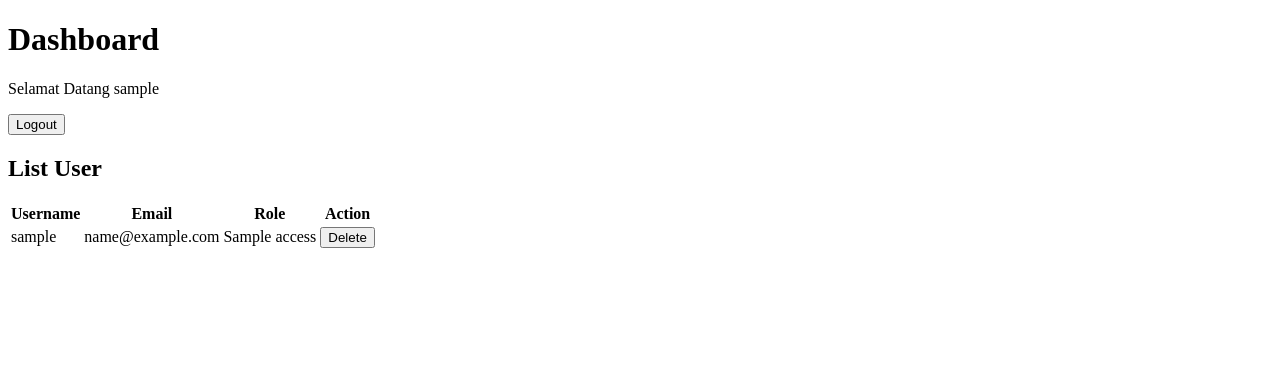
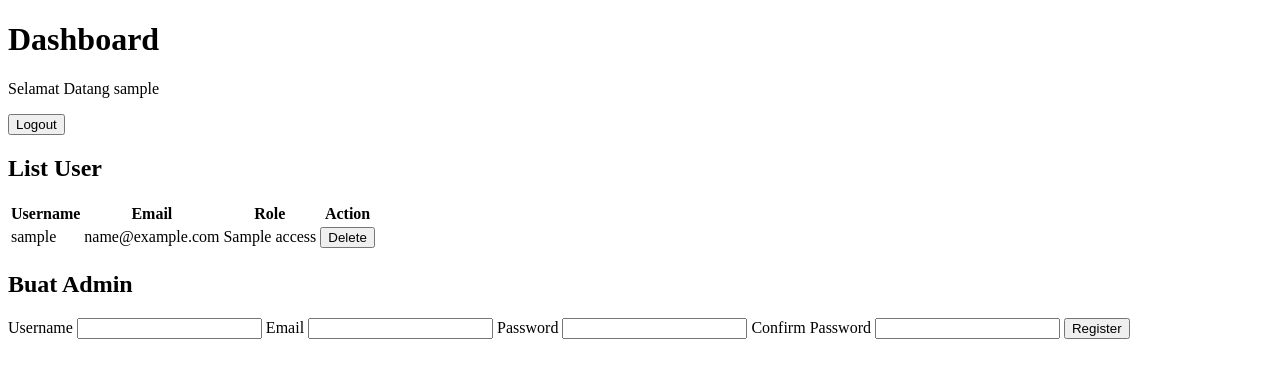
Before and after one commit to aliepratama/kuliah-tugas-web-praktik-3, a Flask app: template account_management/templates/dashboard_admin.html in a window 1280 px wide. Shown: the top 378 px of the page. Run offline with Flask 3, Linux system fonts and the light colour scheme; the template is opened without the code that fills it: most values are stand-ins (such as "Sample title", 1, 10 or a date in 2020).

Commit message:
feat: add form for admin register

```diff
--- a/account_management/app.py
+++ b/account_management/app.py
@@ -39,6 +39,7 @@ def register():
     if request.method == 'POST':
         username = request.form.get("username")
         email = request.form.get("email")
+        access = request.form.get("access")
         password = request.form.get("password")
         confirm_password = request.form.get("confirm_password")
         if password == confirm_password:
@@ -46,7 +47,8 @@ def register():
             response = supabase.table('coba_akun').insert([{
                 'username': username,
                 'email': email,
-                'password': hashed_password
+                'password': hashed_password,
+                'access': access
             }]).execute()
             if response:
                 return render_template('register.html', status='Berhasil')
@@ -58,5 +60,13 @@ def logout():
     session.clear()
     return redirect('/')
 
+@app.route('/delete', methods=["POST"])
+def delete():
+    if request.method == 'POST':
+        id = request.form.get('id')
+        response = supabase.table('coba_akun').delete().eq('id', id).execute()
+        return redirect('/')
+    return redirect('/')
+
 if __name__ == '__main__':
     app.run(debug=True)
--- a/account_management/templates/dashboard_admin.html
+++ b/account_management/templates/dashboard_admin.html
@@ -37,6 +37,22 @@
                 </tr>
                 {% endfor %}
             </tbody>
+        </table>
+    </section>
+    <section>
+        <h1>Buat Admin</h1>
+        <form action="/register" method="post">
+            <label for="username">Username</label>
+            <input type="text" name="username" id="username">
+            <label for="email">Email</label>
+            <input type="email" name="email" id="email">
+            <label for="password">Password</label>
+            <input type="password" name="password" id="password">
+            <label for="confirm_password">Confirm Password</label>
+            <input type="password" name="confirm_password" id="confirm_password">
+            <input type="hidden" name="access" value="admin">
+            <button type="submit">Register</button>
+        </form>
     </section>
 </body>
 </html>
--- a/account_management/templates/register.html
+++ b/account_management/templates/register.html
@@ -15,6 +15,7 @@
         <input type="password" name="password" id="password">
         <label for="confirm_password">Confirm Password</label>
         <input type="password" name="confirm_password" id="confirm_password">
+        <input type="hidden" name="access" value="user">
         <button type="submit">Register</button>
     </form>
     <a href="/login">Already have an account?</a>
```
